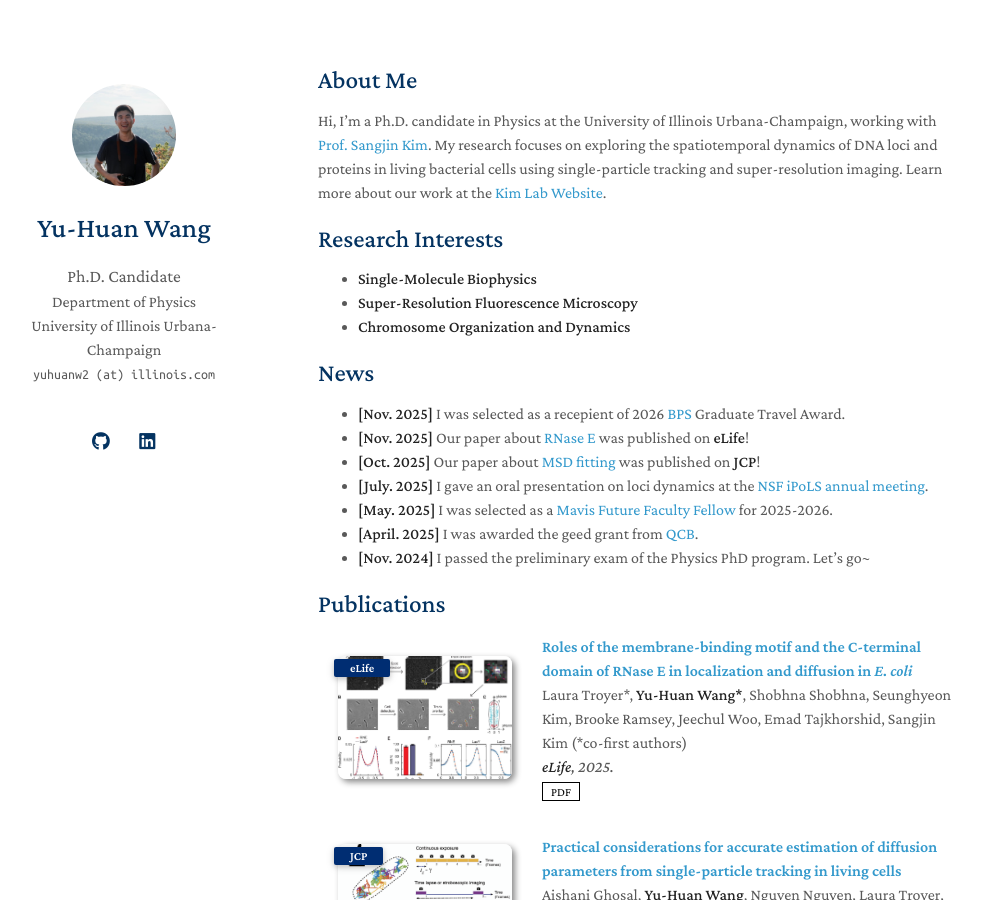
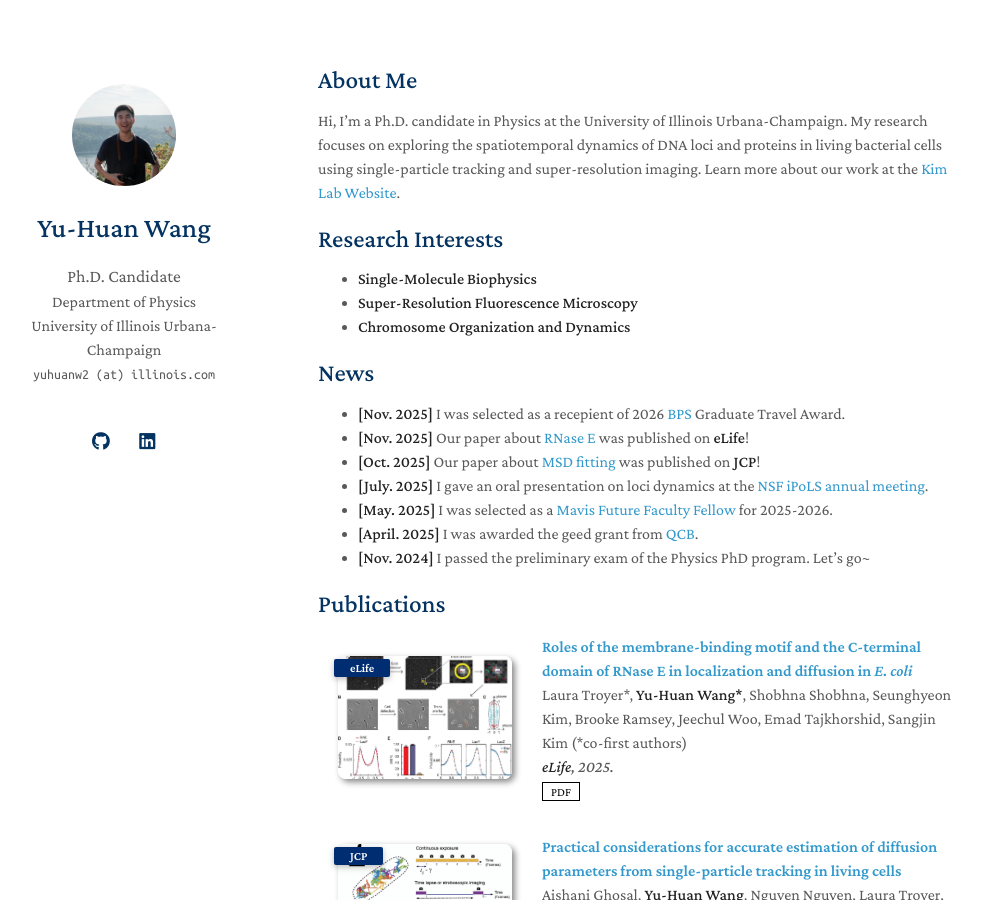
Before and after one commit to wangyh1949/wangyh1949.github.io, a Jekyll site: the page built from index.md, in a window 1280 px wide and 900 px high. Shown: the whole window, without its empty margins (152-1134 px from the left). Built offline with Jekyll 4.4.1, drawn with Linux system fonts in a browser that asks for light colours; a style sheet for code colours, icons or effects is not loaded.

```diff
--- a/_layouts/homepage.html
+++ b/_layouts/homepage.html
@@ -1,7 +1,7 @@
 <!DOCTYPE html>
 <html lang="{{ site.lang | default: "en-US" }}">
   <head>
-    <title>{{ site.title }} | Personal Website</title>
+    <title>{{ site.title }} - University of Illinois</title>
 
     <meta charset="UTF-8">
     <meta http-equiv="X-UA-Compatible" content="IE=edge">
--- a/index.md
+++ b/index.md
@@ -4,7 +4,7 @@ layout: homepage
 
 ## About Me
 
-Hi, I'm a Ph.D. candidate in Physics at the University of Illinois Urbana-Champaign, working with [Prof. Sangjin Kim](https://physics.illinois.edu/people/directory/profile/sangjin). My research focuses on exploring the spatiotemporal dynamics of DNA loci and proteins in living bacterial cells using single-particle tracking and super-resolution imaging.  Learn more about our work at the [Kim Lab Website](https://www.sjkimlab.org/).
+Hi, I'm a Ph.D. candidate in Physics at the University of Illinois Urbana-Champaign. My research focuses on exploring the spatiotemporal dynamics of DNA loci and proteins in living bacterial cells using single-particle tracking and super-resolution imaging.  Learn more about our work at the [Kim Lab Website](https://www.sjkimlab.org/).
 
 ## Research Interests
 
```
